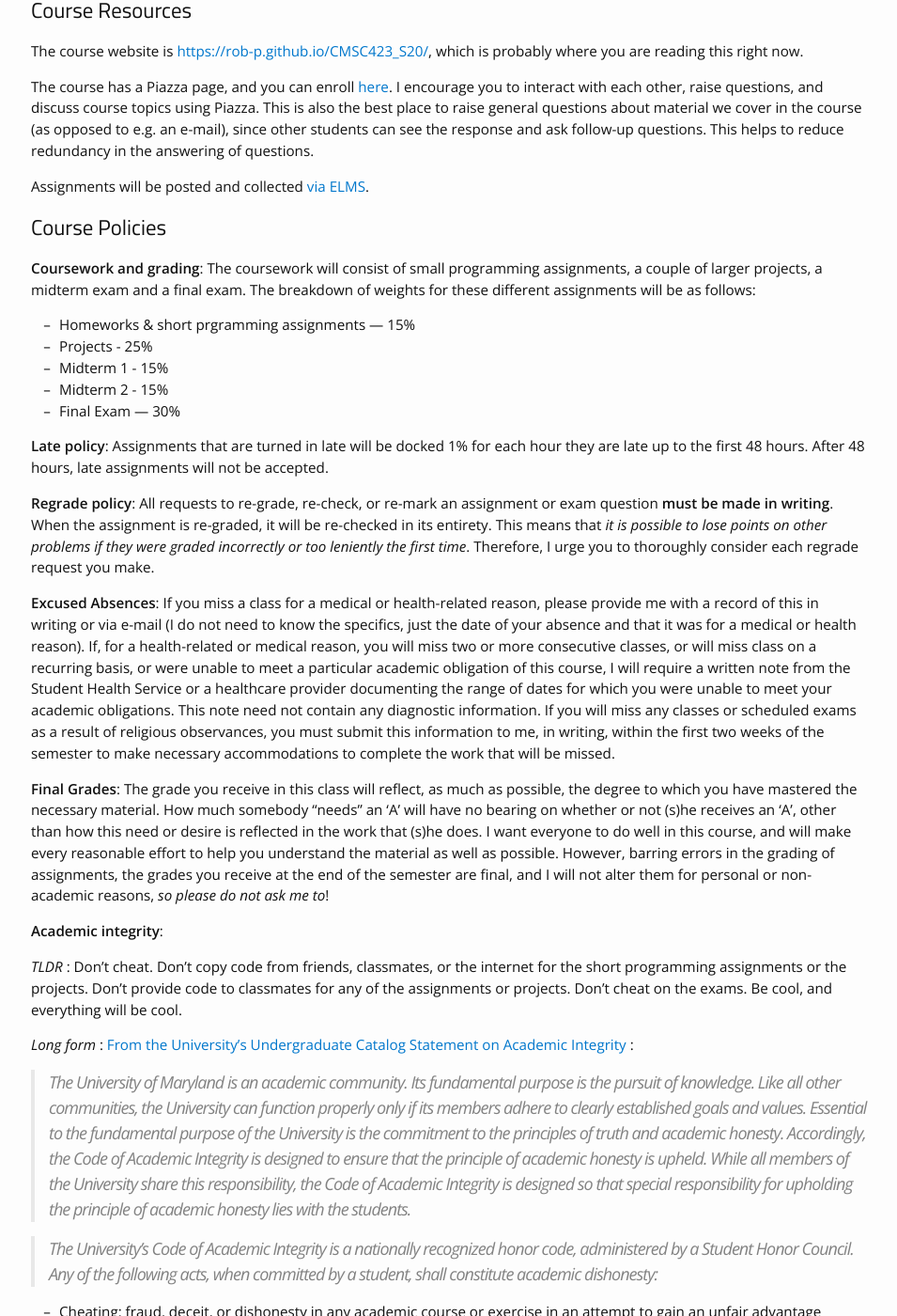
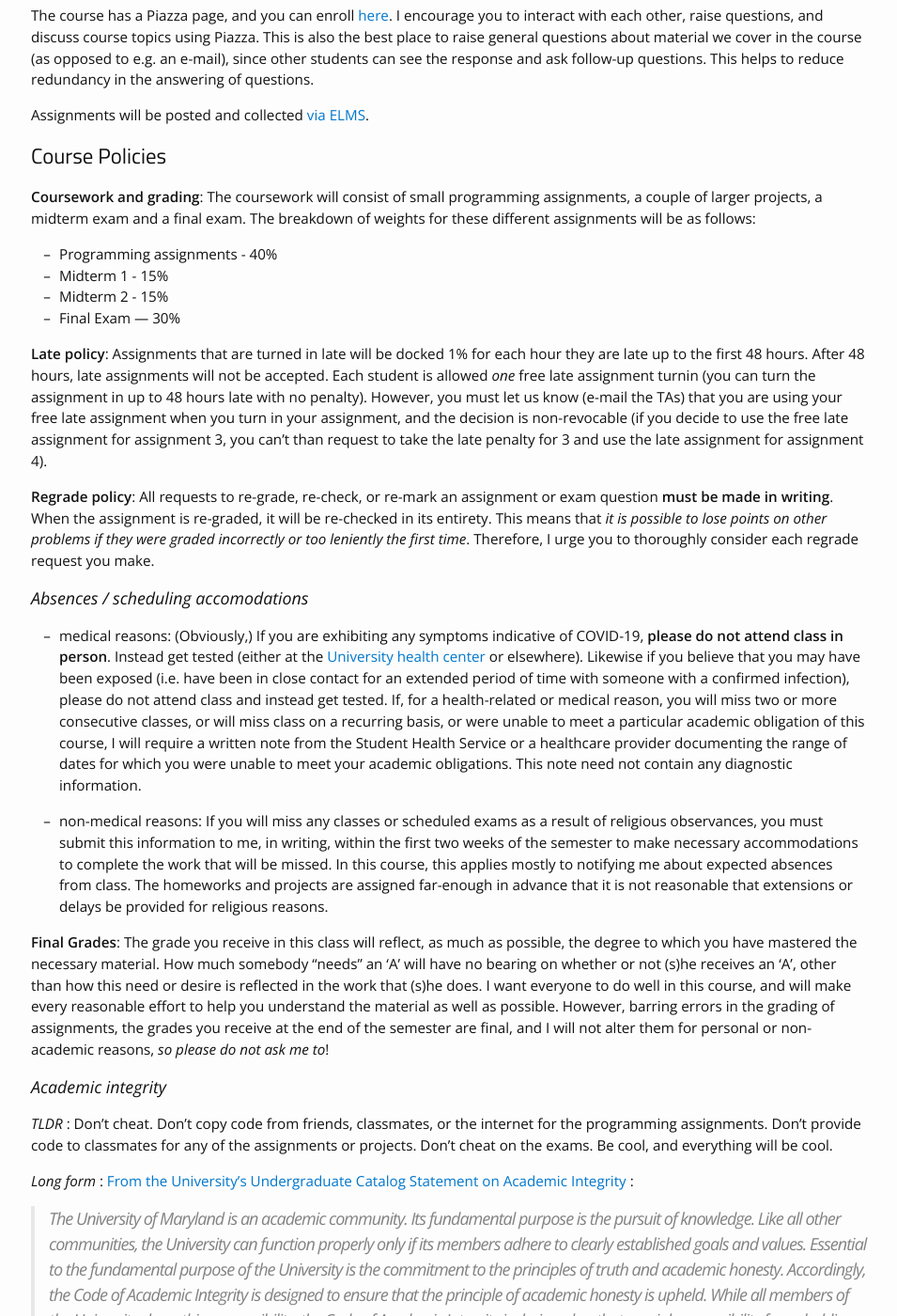
Before and after one commit to rob-p/CMSC423_F21, a Jekyll site: the page built from course-materials.md, in a window 1280 px wide and 1400 px high, scrolled down 3347 px. Shown: the whole window at 94% size, without its empty margins (162-1117 px from the left). Built offline with Jekyll 4.4.1, drawn with Linux system fonts in a browser that asks for light colours; nearby versions of some CDN libraries; some of the changed text lies outside the part shown.

Commit message:
update syllabus

```diff
--- a/course-materials.md
+++ b/course-materials.md
@@ -12,16 +12,16 @@ Here you'll find an overview of the course — the material I expect we'll cover
 
 ## Logistics
 
-* Course Website : [https://rob-p.github.io/CMSC423_S20/](https://rob-p.github.io/CMSC423_S20/)
+* Course Website : [https://rob-p.github.io/CMSC423_F21/](https://rob-p.github.io/CMSC423_F21/)
 * Instructor : Rob Patro
-* Instructor office hours: Tuesdays 1-2PM in IRB 3220, or by appointment
+* Instructor office hours: TBA (and by appointment)
 * Class location: IRB 0318
 * Class days/time: Tuesdays/Thursdays 11:00 AM — 12:15 PM
 * TAs :
-  - Yuelin Liu (yuelin@cs.umd.edu)
-    - Office hours : Tues. 4-5PM across from IRB 5138
-  - Hadi Yami (hadiyami@cs.umd.edu) Office hours to be posted later this week
-    - Office hours : Wed. 4-5PM across from IRB 5138
+  - Noor Pratap Singh (npsingh@umd.edu)
+    - Office hours : TBA across from IRB 5138
+  - Shramay Palta (spalta@umd.edu)
+    - Office hours : TBA across from IRB 5138
 * **Masking policy** : President Pines [provided clear expectations](https://today.umd.edu/articles/umd-reinstate-indoor-mask-mandate-following-county-guidance-653e50ac-9f0e-4842-aacb-edb433dab24a) to the University about the wearing of masks for students, faculty, and staff. Face coverings over the nose and mouth are required while you are indoors at all times. There are no exceptions when it comes to classrooms and laboratories. Students not wearing a mask will be given a warning and asked to wear one, or will be asked to leave the room immediately. Students who have additional issues with the mask expectation after a first warning will be referred to the Office of Student Conduct for failure to comply with a directive of University officials.
 
 
@@ -30,19 +30,16 @@ Here you'll find an overview of the course — the material I expect we'll cover
 
 **Links**:
 
- * In general, _this website_ is the place to look for course content and course news.  Any content that is private / restricted (e.g. grades) will be made available on the ELMS page for this course.  Additionally, you should register on both Project Rosalind and Piazza for this course (links below).
+ * In general, _this website_ is the place to look for course content and course news.  Any content that is private / restricted (e.g. grades) will be made available on the ELMS page for this course.  Additionally, you should register on Piazza for this course (links below).
+ * Assignment announcements and deadlines will be posted on the [ELMS page for this course](https://umd.instructure.com/courses/1308064), and grading information will be made available there.
 
- * Assignment announcements and deadlines will be posted on the [ELMS page for this course](https://umd.instructure.com/courses/1275340), and grading information will be made available there.
+ * The course also has a Piazza page for discussions.  Please register for this course on Piazza [here](http:///www.piazza.com/umd/fall2021/cmsc423).
 
- * The small programming assignments will be turned in via Project Rosalind.  Please use [this link](http://rosalind.info/classes/enroll/a7d62f0502/) to enroll in this session of the course on Rosalind.
-
- * The course also has a Piazza page for discussions.  Please register for this course on Piazza [here](http://www.piazza.com/umd/spring2020/cmsc423).
-
-**Textbook(s)**: The book for this course is [Bioinformatics Algorithms: An Active Learning Approach](https://secure.mybookorders.com/Orderpage/1402). [The website for the book](http://bioinformaticsalgorithms.com/index.htm) contains other helpful information as well. Further resources, where relevant, will be provided via links on the course website accompanying the slides or lecture notes. However, as this is an _upper-level_ course, and you should _absolutely_ seek out other sources explaining these topics from different angles, using different notations and examples, etc.  Of course, you should also _absolutely_ reach out to the TAs and me if you are having trouble understanding a topic in the course and have been unable to become comfortable with it from the lecture slides and other sources.  In addition
-to the required text, here are some (non-required) textbooks that I personally recommend as references for different topics:
+**Textbook(s)**: Based on previous feedback in the course, there is no required textbook for the class. Resources, where relevant, will be provided via links on the course website accompanying the slides or lecture notes. However, this is an _upper-level_ course, and you should _absolutely_ seek out other sources explaining these topics from different angles, using different notations and examples, etc.  Of course, you should also _absolutely_ reach out to the TAs and me if you are having trouble understanding a topic in the course and have been unable to become comfortable with it from the lecture slides and other sources.  Here are some (non-required) textbooks that I personally recommend as references for different topics:
 
 **Genomics algorithms, data structures, and statisitcal models**:
 
+- [Bioinformatics Algorithms: An Active Learning Approach](https://secure.mybookorders.com/Orderpage/1402)
 - [Genome Scale Algorithm Design](http://www.cs.helsinki.fi/group/gsa/book/) (Mäkinen, Belazzougui, Cunial, Tomescu 2015)
 - [Biological Sequence Analysis](http://www.amazon.com/Biological-Sequence-Analysis-Probabilistic-Proteins/dp/0521629713) (Durbin, Eddy, Krogh, Mitchinson 1998)
 
@@ -67,104 +64,105 @@ We will cover the basic required molecular Biology in the course. However if you
 
 ## Course Objectives
 
-The main objective of this course will be to provide an understanding of some of the algorithms, data structures, and statistical methods that underlie _modern_ computational genomics. This course is intended as a broad introduction to bioinformatics and computational biology.  However, this is a huge field, so we will not cover everything, and what we do cover will not all be at the same depth (e.g. we will spend more time discussing indexing than clustering).   Our perspective will be a computational and algorithmic one, though we will take the time to understand the necessary biology and motivation for the problems we discuss. At the end of this course, you should have a good understanding of how new challenges in genomics drive algorithmic innovations and how algorithmic innovations enable new and improved biological analyses.
-
+The main objective of this course will be to provide an understanding of some of the algorithms, data structures, and methods that underlie _modern_ computational genomics. This course is intended as a broad introduction to bioinformatics and computational biology.  However, this is a huge field, so we will not cover everything, and what we do cover will not all be at the same depth (e.g. we will spend more time discussing indexing than clustering).   Our perspective will be a computational and algorithmic one, though we will take the time to understand the necessary biology and motivation for the problems we discuss. At the end of this course, you should have a good understanding of how new challenges in genomics drive algorithmic innovations and how algorithmic innovations enable new and improved biological analyses.
 
 ## Course  Schedule
 
 The following is a planned schedule of the material we will cover in the course, as well as when we will cover it.  The mapping between content and dates below _is subject to change_ depending on how quickly we move.  The current schedule is  optimistic, and I would like to cover all of this material.  However, it's much more important that the class understand the material we cover than that we get to all of the topics I'd like to discuss.  Thus, the time we spend on certain topics and the precise list of topics we cover is subject to change throughout the semester depending on our pace.
 
-- Week of Jan 27.
+- Week of Aug 30.
   - Course introduction, logistics & goals
   - Overview of bioinformatics, basic biology & biotechnology
 
-- Week of Feb 3. (P&C Chapter 1)
+- Week of Sept 6.
   - Exact string matching
   - KMP & Z algorithms
-  - **Note** : February 7 : Last day to drop without a `W`
 
-- Week of Feb 10. (P&C Chapter 9)
+- Week of Sept 13.
   - Text indexing for rapid search (overview & Suffix Trie)
+  - **Note**: September 13 : Last day to drop without a `W`
 
-- Week of Feb 17.
+- Week of Sept 20.
   - Suffix Arrays
   - BWT and FM-index
 
-- Week of Feb 24.
-  - Feb 25. : Midterm 1 (in class)
-  - Feb 27. : Prof. Patro out of town
+- Week of Sept 27.
+  - more BWT and FM-index
+  - Midterm 1 (in class)
 
-- Week of March 2. (P&C Chapter 5)
+- Week of Oct 4.
   - Sequence alignment & dynamic programming
-  - March 5 : Prof. Patro out of town
-
-- Week of March 9.
   - Sequence alignment continued (local and semi-local variants) & linear space
 
-- Week of March 16 **Spring Break, no classes**
+- Week of Oct 11.
+  - Sequence alignment continued (local and semi-local variants) & linear space
 
-- Week of March 23 (P&C Chapter 2)
+- Week of Oct 18.
+
+- Week of Oct 25.
   - Motif finding & Gibbs sampling
   - Probabilistic sequence modeling
 
-- Week of March 30 (P&C Chapter 8)
+- Week of Nov 1.
   - Clustering (hierarchical & k-means)
 
-- Week of April 6
+- Week of Nov 8.
   - April 9 : Midterm 2 (in class)
   - April 11 : Last day to drop with a `W`
 
-- Week of April 13
+- Week of Nov 15.
   - RNA-sequencing and estimating gene expression
   - More probabilistic modeling (sufficient statistics)
 
-- Week of April 20 (P&C Chapter 7)
+- Week of Nov 22
   - Phylogenomics, parsimony (small) and maximum likelihood
+  - Thurs. Nov 25 : No class (Thanksgiving)
 
-- Week of April 27 (P&C Chapter 3)
+- Week of Nov 29
   - Phylogenomics continued
   - Genome assembly & the de Bruijn graph
 
-- Week of May 4
+- Dec 6
   - Genome assembly and the de Bruijn graph continued
-  - May 7 : Prof. Patro out of town (_tentative_, will verify)
 
-- Week of May 11
+- Dec 13
   - Wrap-up and current research topics in computational biology
   - May 12 : Last day of class
 
-- May 14 : Final Exam (8:00-10:00am) **Note: University assigned time different than class time**
+- Dece 15 : Final Exam (8:00-10:00am) **Note: University assigned time different than class time**
 
 ## Course Resources
 
-The course website is [https://rob-p.github.io/CMSC423_S20/](https://rob-p.github.io/CMSC423_S20/), which is probably where you are reading this right now.
+The course website is [https://rob-p.github.io/CMSC423_F21/](https://rob-p.github.io/CMSC423_F21/), which is probably where you are reading this right now.
 
-The course has a Piazza page, and you can enroll [here](https://piazza.com/umd/spring2020/cmsc423).  I encourage you to interact with each other, raise questions, and discuss course topics using Piazza.  This is also the best place to raise general questions about material we cover in the course (as opposed to e.g. an e-mail), since other students can see the response and ask follow-up questions.  This helps to reduce redundancy in the answering of questions.
+The course has a Piazza page, and you can enroll [here](http:///www.piazza.com/umd/fall2021/cmsc423).  I encourage you to interact with each other, raise questions, and discuss course topics using Piazza.  This is also the best place to raise general questions about material we cover in the course (as opposed to e.g. an e-mail), since other students can see the response and ask follow-up questions.  This helps to reduce redundancy in the answering of questions.
 
-Assignments will be posted and collected [via ELMS](https://umd.instructure.com/courses/1275340).
+Assignments will be posted and collected [via ELMS](https://umd.instructure.com/courses/1308064).
 
 ## Course Policies
 
 **Coursework and grading**: The coursework will consist of small programming assignments, a couple of larger
 projects, a midterm exam and a final exam. The breakdown of weights for these different assignments will be as follows:
 
-- Homeworks & short prgramming assignments — 15%
-- Projects - 25%
+- Programming assignments - 40%
 - Midterm 1 - 15%
 - Midterm 2 - 15%
 - Final Exam — 30%
 
-**Late policy**: Assignments that are turned in late will be docked 1% for each hour they are late up to the first 48 hours.  After 48 hours, late assignments will not be accepted.
+**Late policy**: Assignments that are turned in late will be docked 1% for each hour they are late up to the first 48 hours.  After 48 hours, late assignments will not be accepted.  Each student is allowed *one* free late assignment turnin (you can turn the assignment in up to 48 hours late with no penalty).  However, you must let us know (e-mail the TAs) that you are using your free late assignment when you turn in your assignment, and the decision is non-revocable (if you decide to use the free late assignment for assignment 3, you can't than request to take the late penalty for 3 and use the late assignment for assignment 4).
 
 **Regrade policy**: All requests to re-grade, re-check, or re-mark an assignment or exam question **must be made in writing**. When the assignment is re-graded, it will be re-checked in its entirety. This means that *it is possible to lose points on other problems if they were graded incorrectly or too leniently the first time*. Therefore, I urge you to thoroughly consider each regrade request you make.
 
-**Excused Absences**: If you miss a class for a medical or health-related reason, please provide me with a record of this in writing or via e-mail (I do not need to know the specifics, just the date of your absence and that it was for a medical or health reason). If, for a health-related or medical reason, you will miss two or more consecutive classes, or will miss class on a recurring basis, or were unable to meet a particular academic obligation of this course, I will require a written note from the Student Health Service or a healthcare provider documenting the range of dates for which you were unable to meet your academic obligations. This note need not contain any diagnostic information. If you will miss any classes or scheduled exams as a result of religious observances, you must submit this information to me, in writing, within the first two weeks of the semester to make necessary accommodations to complete the work that will be missed.
+### Absences / scheduling accomodations
+  - medical reasons: (Obviously,) If you are exhibiting any symptoms indicative of COVID-19, **please do not attend class in person**.  Instead get tested (either at the [University health center](https://uhr.umd.edu/coronavirus/return-to-campus/covid-19-testing-information/) or elsewhere).  Likewise if you believe that you may have been exposed (i.e. have been in close contact for an extended period of time with someone with a confirmed infection), please do not attend class and instead get tested. If, for a health-related or medical reason, you will miss two or more consecutive classes, or will miss class on a recurring basis, or were unable to meet a particular academic obligation of this course, I will require a written note from the Student Health Service or a healthcare provider documenting the range of dates for which you were unable to meet your academic obligations. This note need not contain any diagnostic information.
+
+  - non-medical reasons: If you will miss any classes or scheduled exams as a result of religious observances, you must submit this information to me, in writing, within the first two weeks of the semester to make necessary accommodations to complete the work that will be missed. In this course, this applies mostly to notifying me about expected absences from class.  The homeworks and projects are assigned far-enough in advance that it is not reasonable that extensions or delays be provided for religious reasons.
 
 **Final Grades**: The grade you receive in this class will reflect, as much as possible, the degree to which you have mastered the necessary material. How much somebody “needs” an ‘A’ will have no bearing on whether or not (s)he receives an ‘A’, other than how this need or desire is reflected in the work that (s)he does. I want everyone to do well in this course, and will make every reasonable effort to help you understand the material as well as possible. However, barring errors in the grading of assignments, the grades you receive at the end of the semester are final, and I will not alter them for personal or non-academic reasons, *so please do not ask me to*!
 
-**Academic integrity**:
+### Academic integrity
 
-*TLDR* : Don't cheat.  Don't copy code from friends, classmates, or the internet for the short programming assignments or the projects. Don't provide code to classmates for any of the assignments or projects.  Don't cheat on the exams.  Be cool, and everything will be cool.
+*TLDR* : Don't cheat.  Don't copy code from friends, classmates, or the internet for the programming assignments. Don't provide code to classmates for any of the assignments or projects.  Don't cheat on the exams.  Be cool, and everything will be cool.
 
 *Long form* : [From the University's Undergraduate Catalog Statement on Academic Integrity ](https://academiccatalog.umd.edu/undergraduate/registration-academic-requirements-regulations/academic-integrity-student-conduct-codes/):
 
@@ -184,20 +182,6 @@ projects, a midterm exam and a final exam. The breakdown of weights for these di
 
 Academic integrity is a very serious issue. Any assignment, project or exam you complete in this course is expected to be your own work. If you are allowed to discuss the details of or work together on an assignment, this will be made explicit. Otherwise, you are expected to complete the work yourself. *Plagarism is not just the outright copying of content*. If you paraphrase someone else's thoughts, words, or ideas and you don't cite your source, this constitues plagraism. It is always much better to turn in an incorrect or incomplete assignment representing your own efforts than to attempt to pass off the work of another as your own. **If you are academically dishonest in this course, you will recieve a grade of XF, and you will be reported to the university's Office of Student Conduct**.
 
-## Academic Accommodations:
-
-This course adopts the following policy from the CMSC Course Administration Guide:
-
 ### Accessibility and Disability Service, ADS
 
-Any student eligible for and requesting reasonable academic accommodations due to a disability is requested to provide, to the instructor in office hours, a letter of accommodation from the Office of Accessibility and Disability Services (ADS) within the first two weeks of the semester. If for some reason ADS accommodation is only granted to a student mid-semester, it applies to coursework from then on, not retroactively.
-
-### Excused Absences
-
-Any student who needs to be excused for an absence from a single lecture, recitation, or lab due to a medically necessitated absence shall make a reasonable attempt to inform the instructor of his/her illness prior to the class. Upon returning to the class, present their instructor with a self-signed note attesting to the date of their illness.  Each note must contain an acknowledgment by the student that the information provided is true and correct.  Providing false information to University officials is prohibited under Part 9(i) of the Code of Student Conduct (V-1.00(B) University of Maryland Code of Student Conduct) and may result in disciplinary action.
-
-Self-documentation may not be used for major grading events (e.g., exams, project deadlines, etc.).  Any student who needs to be excused for a prolonged absence (2 or more consecutive class meetings), or for a Major Scheduled Grading Event, must provide written documentation of the illness from the Health Center or from an outside health care provider. This documentation must verify dates of treatment and indicate the timeframe that the student was unable to meet academic responsibilities. In addition, it must contain the name and phone number of the medical service provider to be used if verification is needed. No diagnostic information will ever be requested.
-
-### Accomodations for religious reasons
-
-In general, students must request accommodations for religious reasons during the first two weeks of classes.  In this course, this applies mostly to notifying me about expected absences from class.  The homeworks and projects are assigned far-enough in advance that it is not reasonable that extensions or delays be provided for religious reasons.
+Any student eligible for and requesting reasonable academic accommodations due to a disability is requested to provide, to the instructor in office hours, a letter of accommodation from the Office of Accessibility and Disability Services (ADS) within the first two weeks of the semester. If for some reason ADS accommodation is only granted to a student mid-semester, it applies to coursework from then on, not retroactively. **Please note:** Students must make accommodated testing reservations 3 business days in advance of the test date.
```
